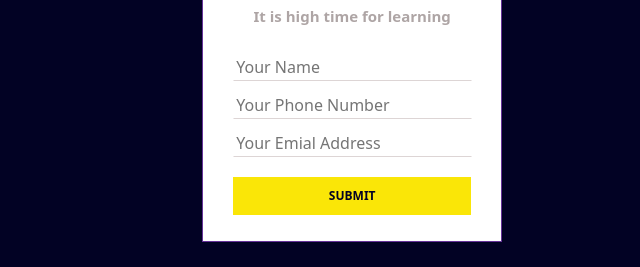
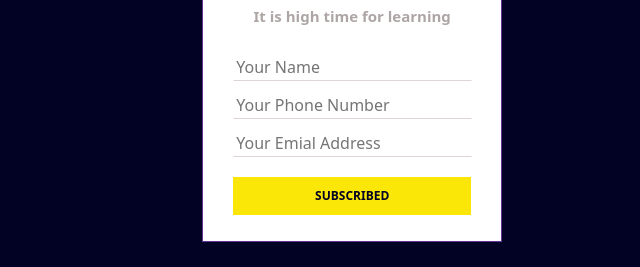
Before and after one commit to Diljeetsingh123/educart, a plain HTML site: page index.html in a window 1280 px wide. Both pictures are taken after a click on the button "SUBSCRIBE". Shown: the part 1424-1691 px from the top of the page, 640-1280 px from the left. Drawn offline with nearby package versions, Linux system fonts and the light colour scheme.

Commit message:
Update index.html

```diff
--- a/index.html
+++ b/index.html
@@ -233,6 +233,9 @@
     function showmsg2(){
         alert(" Thank you, Subscribe successfully :)");
     }
+    btn2.addEventListener('click',inner);
+    function inner(){
+        btn.innerHTML="Subscribed";}
     btn.addEventListener('click',showmsg);
     function showmsg(){
         alert(" Details submit successfully");
```
